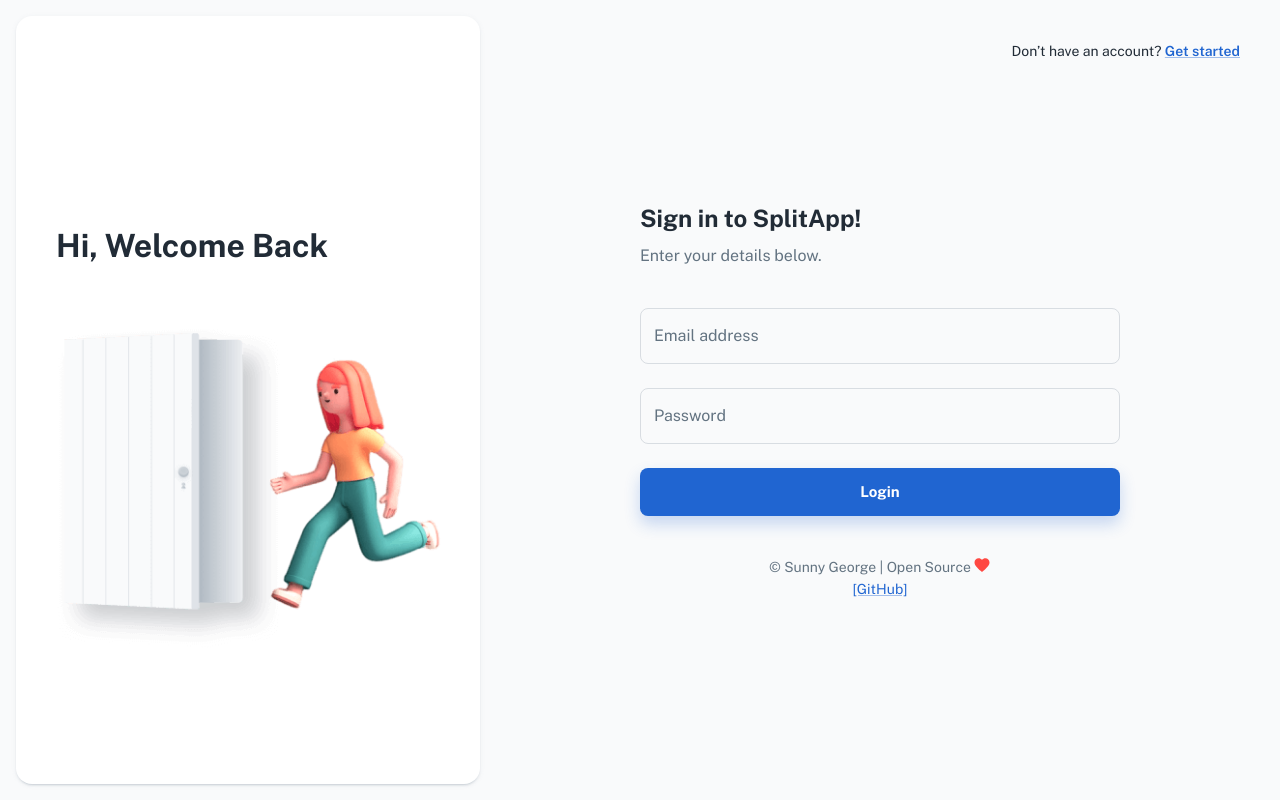
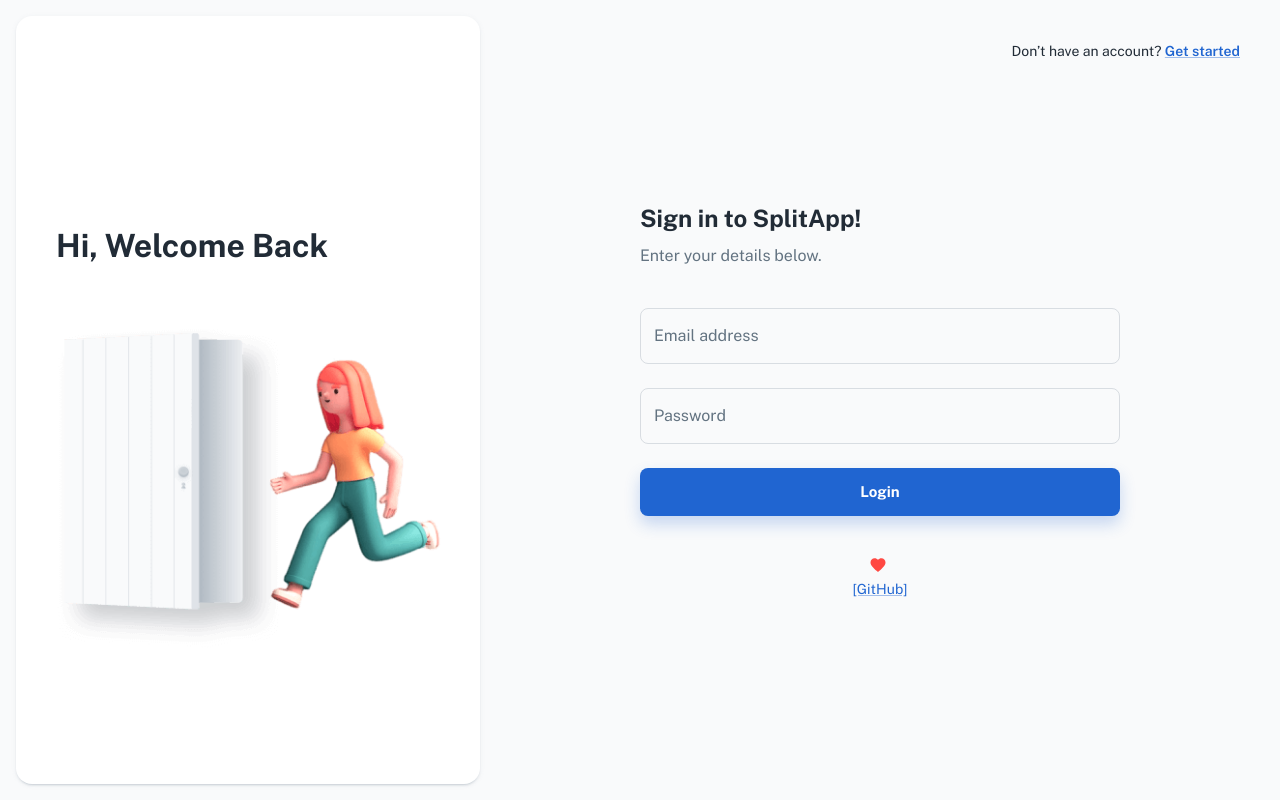
Before and after one commit to jangirsamarth/splitit-client, a React (Create React App) app: page / in a window 1280 px wide. Built offline with nearby package versions, Linux system fonts and the light colour scheme; some icons are missing.

Commit message:
updated copyright.jsx

```diff
--- a/src/components/Copyright.jsx
+++ b/src/components/Copyright.jsx
@@ -6,7 +6,6 @@ export default function Copyright() {
 
   return (
     <Typography mt="-2" variant="body2" align="center" sx={{ color: 'text.secondary'}}>
-            &copy; Sunny George | Open Source &nbsp;
             <FavoriteIcon  color="error"  sx={{ fontSize: 18 ,mb:'-2px', ml:'-5px' }}/><br/>
             <Link variant="subtitle3" component={'a'} href="https://github.com/jangirsamarth/split-it" target="_blank">
             [GitHub]
```
